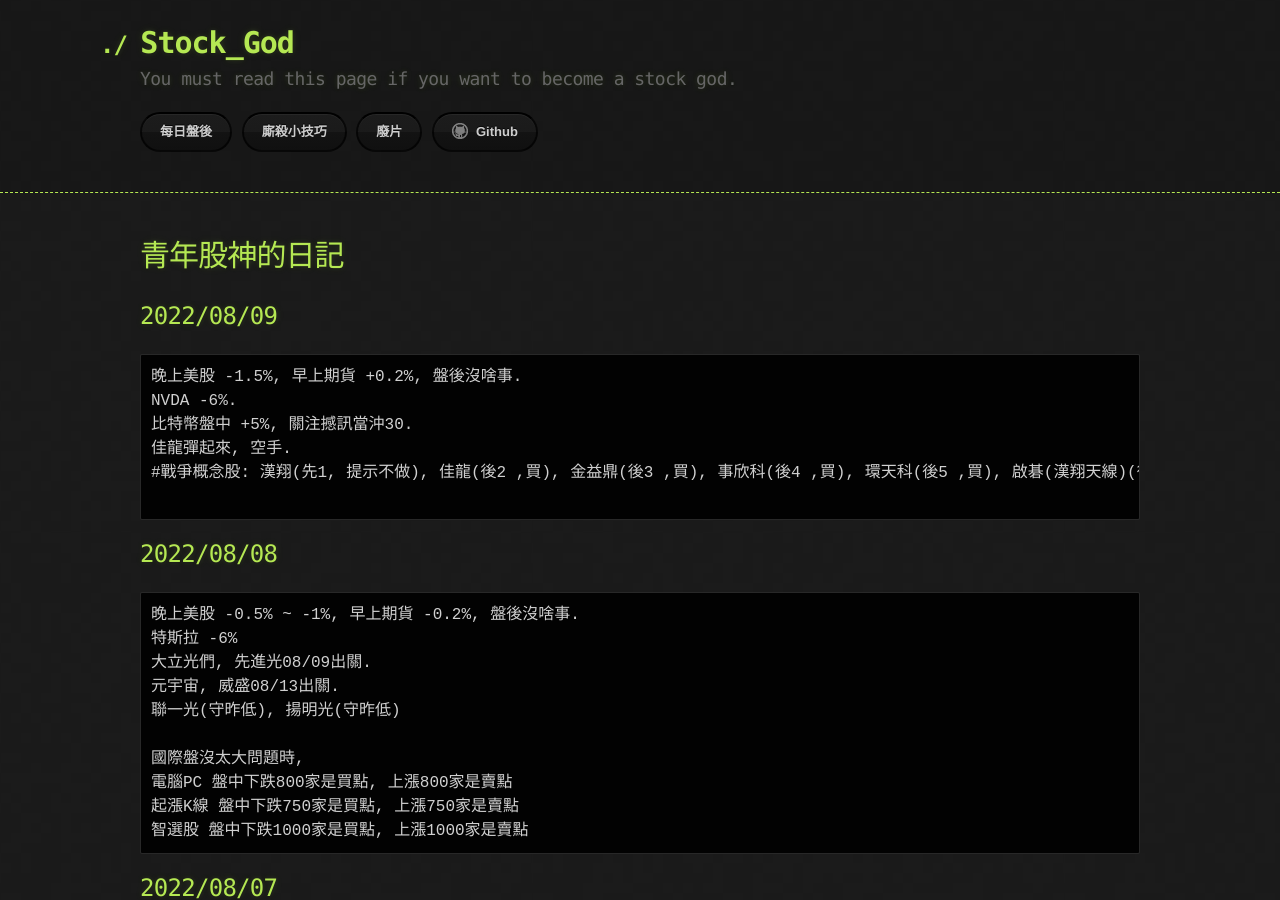
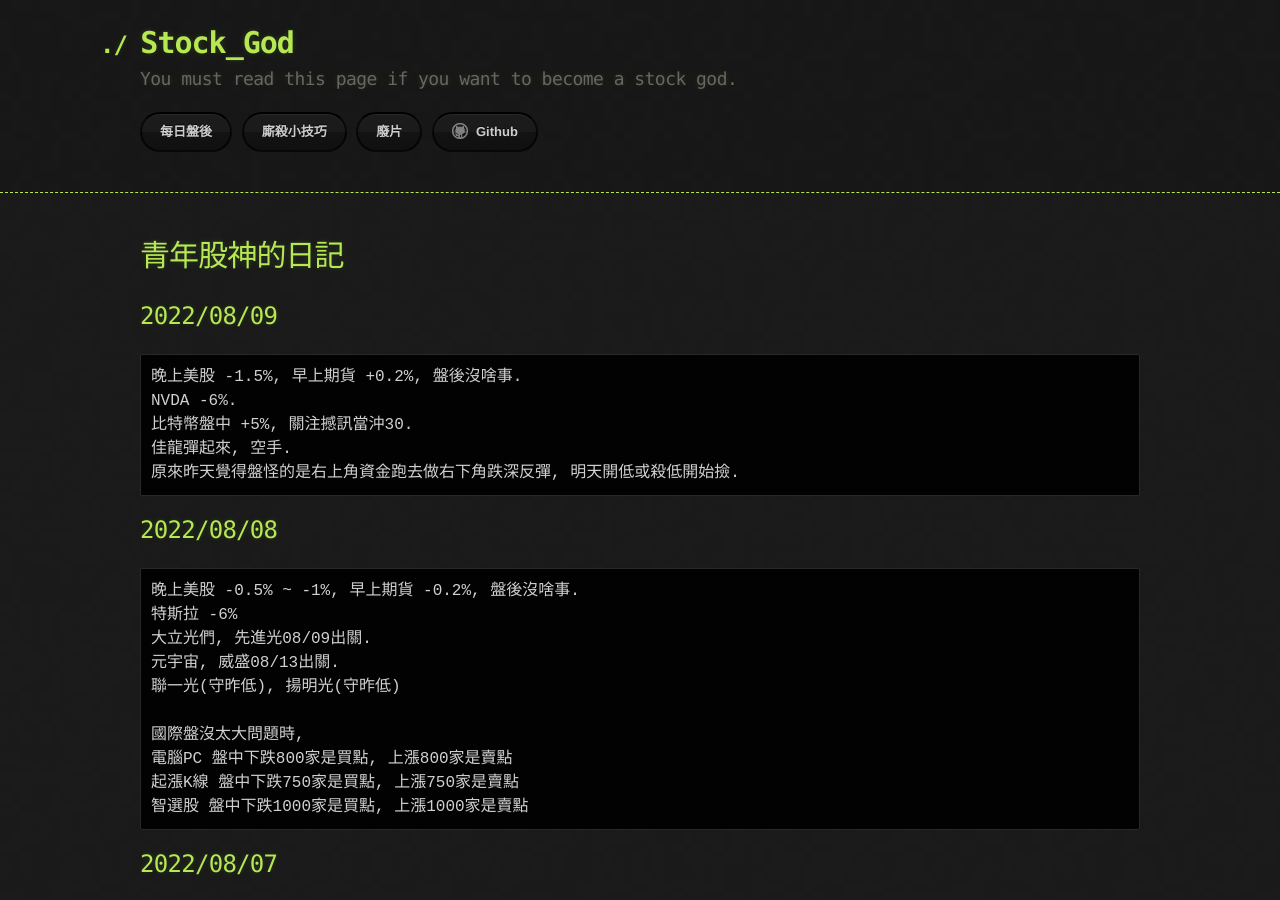
Before and after one commit to lepg5487/Stock_God, a Jekyll site: the page built from index.md, in a window 1280 px wide and 900 px high. Built offline with Jekyll 4.4.1, drawn with Linux system fonts in a browser that asks for light colours; our own code applies the rules of GitHub Pages for plain Markdown files.

Commit message:
Update index.md

````diff
--- a/index.md
+++ b/index.md
@@ -10,8 +10,7 @@ layout: testlayouts
 NVDA -6%.
 比特幣盤中 +5%, 關注撼訊當沖30.
 佳龍彈起來, 空手.
-#戰爭概念股: 漢翔(先1, 提示不做), 佳龍(後2 ,買), 金益鼎(後3 ,買), 事欣科(後4 ,買), 環天科(後5 ,買), 啟碁(漢翔天線)(後6, 買)
-
+原來昨天覺得盤怪的是右上角資金跑去做右下角跌深反彈, 明天開低或殺低開始撿.
 ```
 
 ## 2022/08/08
````
